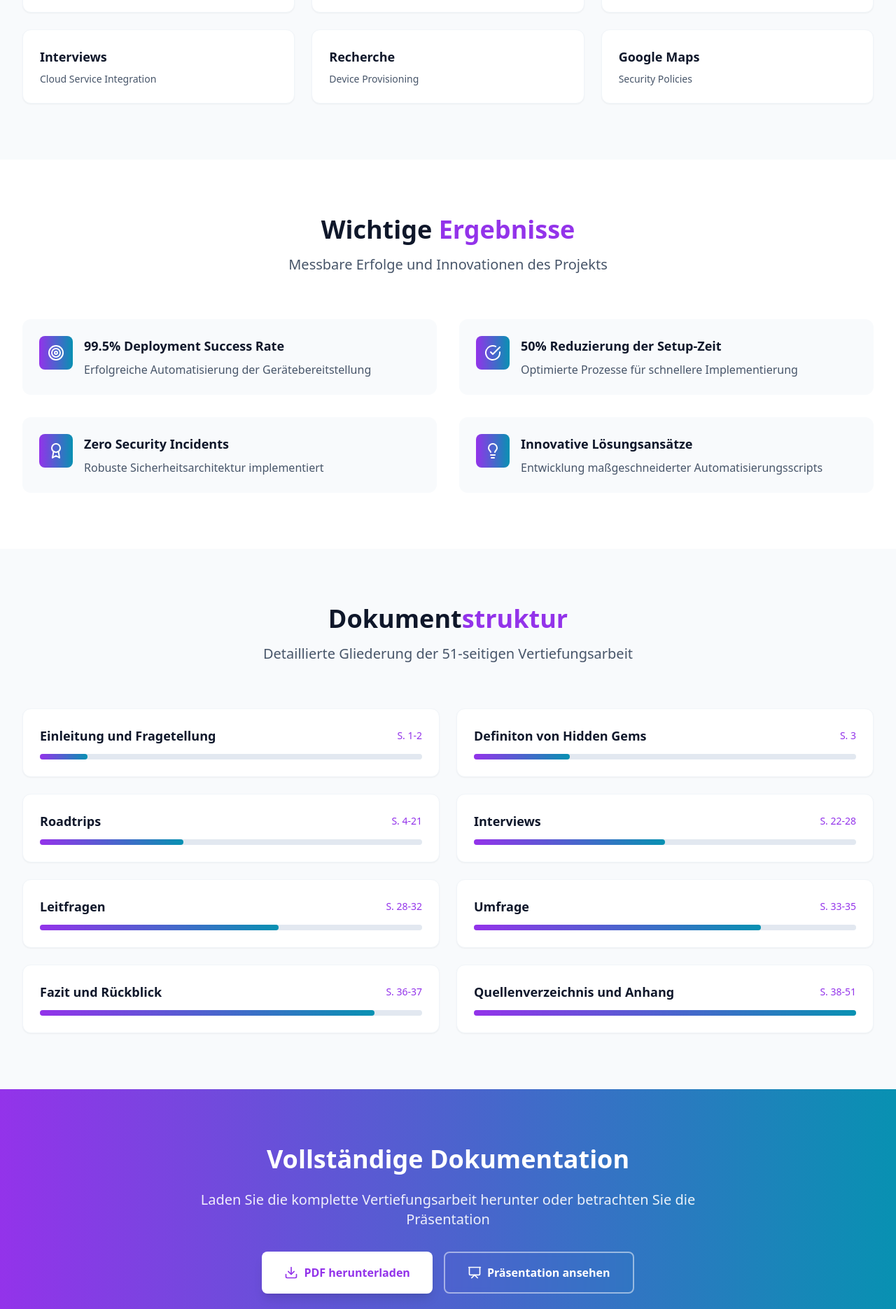
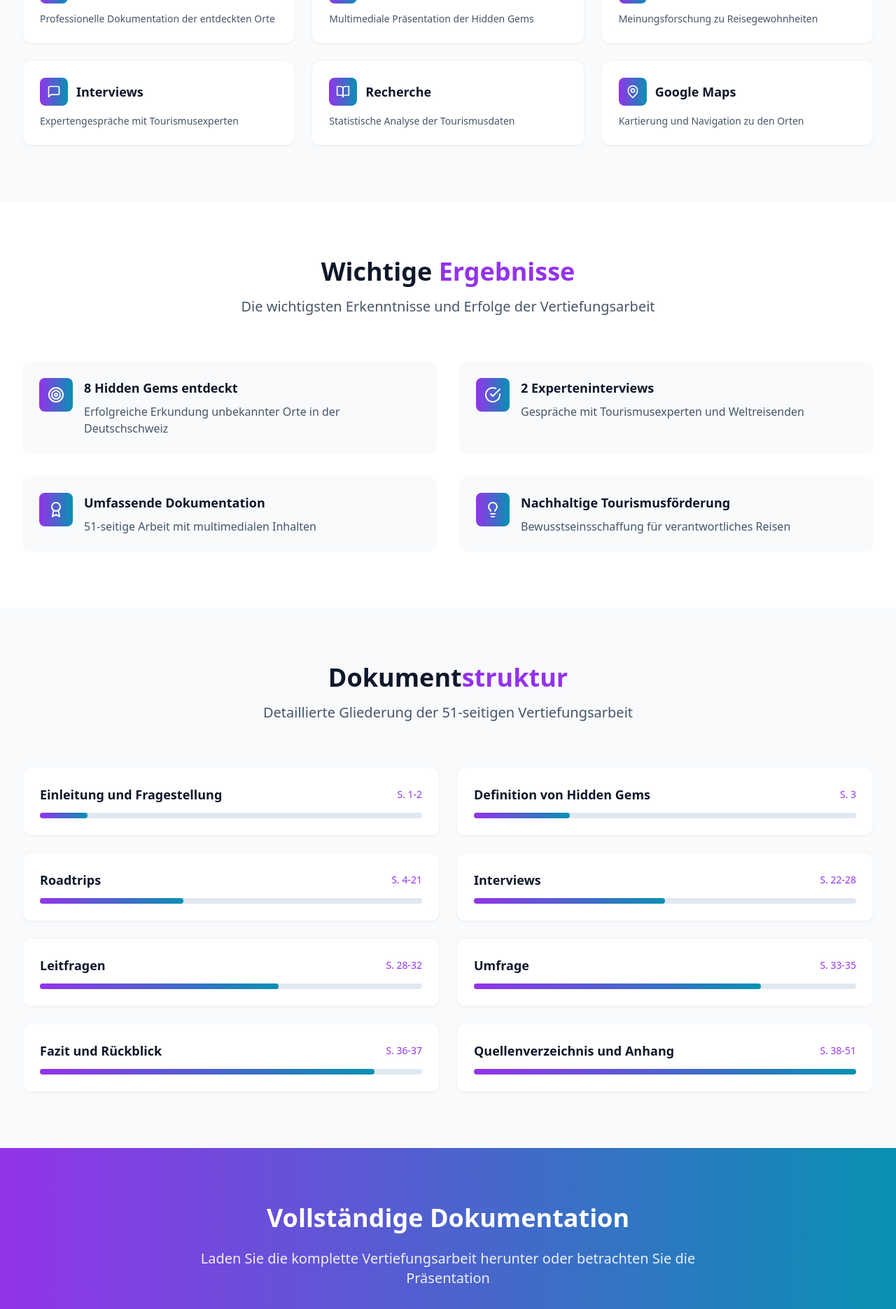
Before and after one commit to Ledico/ledicotechentw, a React (Vite) app: page /va in a window 1280 px wide. Shown: the part 1280-3150 px from the top of the page at 70% size. Built offline with nearby package versions, Linux system fonts and the light colour scheme.

Commit message:
Update VA content and add download functionality

```diff
--- a/src/components/VA.tsx
+++ b/src/components/VA.tsx
@@ -1,5 +1,5 @@
 import React, { useEffect, useRef, useState } from 'react';
-import { ArrowLeft, Download, ExternalLink, Calendar, User, BookOpen, Target, Lightbulb, CheckCircle, Award, FileText, Presentation } from 'lucide-react';
+import { ArrowLeft, Download, ExternalLink, Calendar, User, BookOpen, Target, Lightbulb, CheckCircle, Award, FileText, Presentation, Camera, Video, Users, MapPin, BarChart, MessageSquare } from 'lucide-react';
 
 const VA = () => {
   const [isVisible, setIsVisible] = useState(false);
@@ -40,24 +40,24 @@ const VA = () => {
   ];
 
   const technologies = [
-    { name: "Fotografie", description: "Endpoint Management Platform" },
-    { name: "Videoaufnahmen ", description: "Identity & Access Management" },
-    { name: "Umfrage", description: "Automatisierung & Scripting" },
-    { name: "Interviews", description: "Cloud Service Integration" },
-    { name: "Recherche ", description: "Device Provisioning" },
-    { name: "Google Maps", description: "Security Policies" }
+    { name: "Fotografie", description: "Professionelle Dokumentation der entdeckten Orte", icon: Camera },
+    { name: "Videoaufnahmen", description: "Multimediale Präsentation der Hidden Gems", icon: Video },
+    { name: "Umfrage", description: "Meinungsforschung zu Reisegewohnheiten", icon: BarChart },
+    { name: "Interviews", description: "Expertengespräche mit Tourismusexperten", icon: MessageSquare },
+    { name: "Recherche", description: "Statistische Analyse der Tourismusdaten", icon: BookOpen },
+    { name: "Google Maps", description: "Kartierung und Navigation zu den Orten", icon: MapPin }
   ];
 
   const achievements = [
-    { icon: Target, title: "99.5% Deployment Success Rate", description: "Erfolgreiche Automatisierung der Gerätebereitstellung" },
-    { icon: CheckCircle, title: "50% Reduzierung der Setup-Zeit", description: "Optimierte Prozesse für schnellere Implementierung" },
-    { icon: Award, title: "Zero Security Incidents", description: "Robuste Sicherheitsarchitektur implementiert" },
-    { icon: Lightbulb, title: "Innovative Lösungsansätze", description: "Entwicklung maßgeschneiderter Automatisierungsscripts" }
+    { icon: Target, title: "8 Hidden Gems entdeckt", description: "Erfolgreiche Erkundung unbekannter Orte in der Deutschschweiz" },
+    { icon: CheckCircle, title: "2 Experteninterviews", description: "Gespräche mit Tourismusexperten und Weltreisenden" },
+    { icon: Award, title: "Umfassende Dokumentation", description: "51-seitige Arbeit mit multimedialen Inhalten" },
+    { icon: Lightbulb, title: "Nachhaltige Tourismusförderung", description: "Bewusstseinsschaffung für verantwortliches Reisen" }
   ];
 
   const chapters = [
-    { title: "Einleitung und Fragetellung", pages: "1-2" },
-    { title: "Definiton von Hidden Gems", pages: "3" },
+    { title: "Einleitung und Fragestellung", pages: "1-2" },
+    { title: "Definition von Hidden Gems", pages: "3" },
     { title: "Roadtrips", pages: "4-21" },
     { title: "Interviews", pages: "22-28" },
     { title: "Leitfragen", pages: "28-32" },
@@ -65,6 +65,24 @@ const VA = () => {
     { title: "Fazit und Rückblick", pages: "36-37" },
     { title: "Quellenverzeichnis und Anhang", pages: "38-51" }
   ];
+
+  const handleDownloadPDF = () => {
+    const link = document.createElement('a');
+    link.href = '/src/documents/Unentdeckte Schönheiten-Leonardo_Costa.pdf';
+    link.download = 'Unentdeckte_Schönheiten_Leonardo_Costa.pdf';
+    document.body.appendChild(link);
+    link.click();
+    document.body.removeChild(link);
+  };
+
+  const handleDownloadPPTX = () => {
+    const link = document.createElement('a');
+    link.href = '/src/documents/VA_Leonardo-Costa.pptx';
+    link.download = 'VA_Leonardo-Costa.pptx';
+    document.body.appendChild(link);
+    link.click();
+    document.body.removeChild(link);
+  };
 
   return (
     <div className="min-h-screen bg-slate-50">
@@ -176,10 +194,10 @@ const VA = () => {
         <div className="max-w-7xl mx-auto px-4 sm:px-6 lg:px-8">
           <div className={`text-center mb-16 transition-all duration-1000 ${isVisible ? 'opacity-100 translate-y-0' : 'opacity-0 translate-y-10'}`}>
             <h2 className="text-4xl font-bold text-slate-900 mb-4">
-              Verwendete <span className="text-purple-600">Medien</span>
+              Verwendete <span className="text-purple-600">Methoden</span>
             </h2>
             <p className="text-xl text-slate-600 max-w-3xl mx-auto">
-              Die verwendeten Medien und Technologien in der Vertiefungsarbeit
+              Die verschiedenen Forschungsmethoden und Medien, die in der Vertiefungsarbeit eingesetzt wurden
             </p>
           </div>
 
@@ -190,7 +208,12 @@ const VA = () => {
                 className={`bg-white p-6 rounded-xl shadow-sm hover:shadow-lg transition-all duration-300 border border-slate-100 hover:border-purple-200 hover:scale-105 ${isVisible ? 'opacity-100 translate-y-0' : 'opacity-0 translate-y-10'}`}
                 style={{ transitionDelay: `${index * 100}ms` }}
               >
-                <h3 className="text-lg font-semibold text-slate-900 mb-2">{tech.name}</h3>
+                <div className="flex items-center space-x-3 mb-3">
+                  <div className="flex items-center justify-center w-10 h-10 bg-gradient-to-r from-purple-600 to-cyan-600 rounded-lg text-white">
+                    <tech.icon className="h-5 w-5" />
+                  </div>
+                  <h3 className="text-lg font-semibold text-slate-900">{tech.name}</h3>
+                </div>
                 <p className="text-slate-600 text-sm">{tech.description}</p>
               </div>
             ))}
@@ -206,7 +229,7 @@ const VA = () => {
               Wichtige <span className="text-purple-600">Ergebnisse</span>
             </h2>
             <p className="text-xl text-slate-600 max-w-3xl mx-auto">
-              Messbare Erfolge und Innovationen des Projekts
+              Die wichtigsten Erkenntnisse und Erfolge der Vertiefungsarbeit
             </p>
           </div>
 
@@ -278,13 +301,19 @@ const VA = () => {
             </p>
 
             <div className="flex flex-col sm:flex-row gap-4 justify-center">
-              <button className="flex items-center space-x-2 px-8 py-4 bg-white text-purple-600 font-semibold rounded-lg hover:bg-white/90 transform hover:scale-105 transition-all duration-300 shadow-lg">
-                <Download className="h-5 w-5" />
-                <span>PDF herunterladen</span>
+              <button
+                onClick={handleDownloadPDF}
+                className="flex items-center space-x-2 px-8 py-4 bg-white text-purple-600 font-semibold rounded-lg hover:bg-white/90 transform hover:scale-105 transition-all duration-300 shadow-lg"
+              >
+                <FileText className="h-5 w-5" />
+                <span>PDF herunterladen (51 Seiten)</span>
               </button>
-              <button className="flex items-center space-x-2 px-8 py-4 border-2 border-white/50 text-white font-semibold rounded-lg hover:bg-white/20 hover:border-white/70 backdrop-blur-sm transition-all duration-300 hover:scale-105">
+              <button
+                onClick={handleDownloadPPTX}
+                className="flex items-center space-x-2 px-8 py-4 border-2 border-white/50 text-white font-semibold rounded-lg hover:bg-white/20 hover:border-white/70 backdrop-blur-sm transition-all duration-300 hover:scale-105"
+              >
                 <Presentation className="h-5 w-5" />
-                <span>Präsentation ansehen</span>
+                <span>Präsentation herunterladen</span>
               </button>
             </div>
           </div>
@@ -295,7 +324,7 @@ const VA = () => {
       <footer className="py-12 bg-slate-900 text-white">
         <div className="max-w-7xl mx-auto px-4 sm:px-6 lg:px-8 text-center">
           <p className="text-slate-400">
-            © 2024 Leonardo Dias Costa - Vertiefungsarbeit Automatisierung der Geräteverwaltung
+            © 2024 Leonardo Dias Costa - Vertiefungsarbeit "Unentdeckte Schönheiten"
           </p>
         </div>
       </footer>
```
